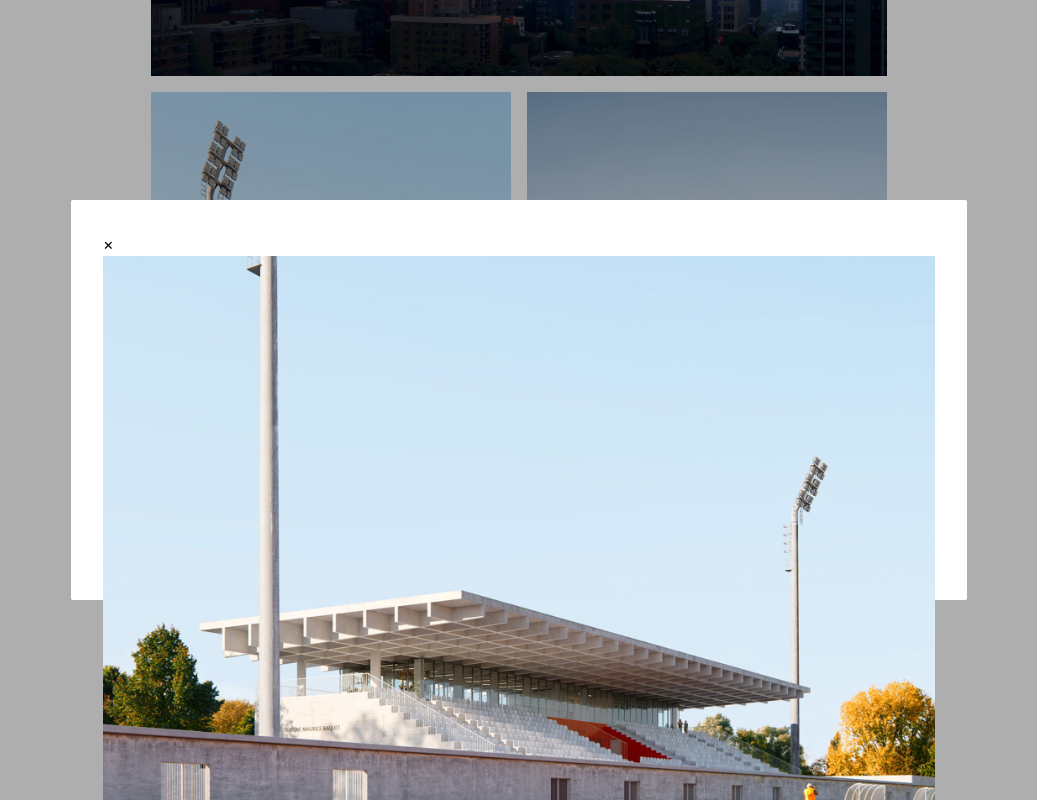
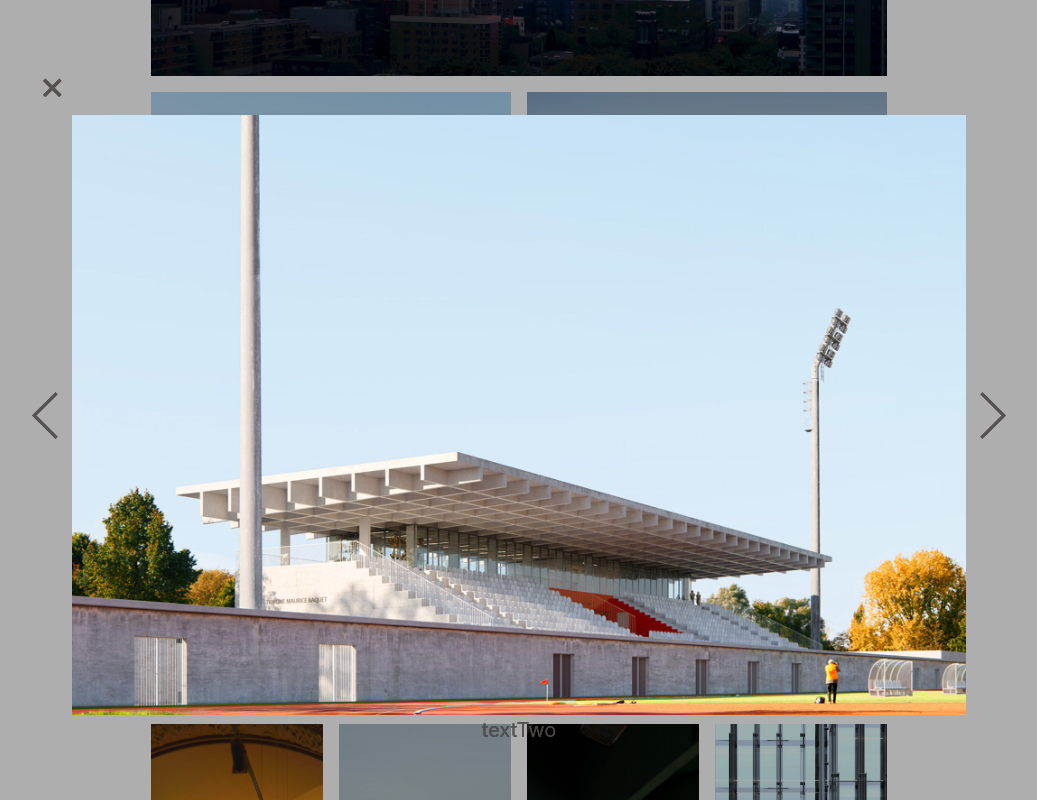
Before and after one commit to Noyan1997/architecture, a Next.js app: page / in a window 1280 px wide. Both pictures are taken after a click on the picture 452 px from the left and 1116 px from the top of the page. Shown: the part 716-1516 px from the top of the page, without its empty margins (121-1158 px from the left). Built offline with nearby package versions, Linux system fonts and the light colour scheme.

Commit message:
complete modal style

```diff
--- a/components/ImagesLayout/imagesLayout.scss
+++ b/components/ImagesLayout/imagesLayout.scss
@@ -15,6 +15,8 @@
     span {
       height: 100% !important;
       width: 100% !important;
+      font-size: 40px;
+      color: #5a555533;
     }
   }
   img {
@@ -52,6 +54,39 @@
     grid-column: span 1;
     grid-row: span 2;
   }
+  .slider_contents {
+    display: flex;
+    flex-direction: row;
+    .arrow_wrapper {
+      display: flex;
+      align-items: center;
+      cursor: pointer;
+    }
+    .arrow {
+      border: solid #5a555533;
+      border-width: 0 3px 3px 0;
+      display: inline-block;
+      padding: 15px;
+    }
+
+    .right {
+      transform: rotate(-45deg);
+      -webkit-transform: rotate(-45deg);
+    }
+
+    .left {
+      transform: rotate(135deg);
+      -webkit-transform: rotate(135deg);
+    }
+  }
+  .image_name_container {
+    width: 100%;
+    display: flex;
+    span {
+      text-align: center;
+      font-size: 20px !important;
+    }
+  }
 }
 @media screen and (max-width: 1024px) {
   .image_gride_container {
--- a/components/ImagesLayout/index.tsx
+++ b/components/ImagesLayout/index.tsx
@@ -6,12 +6,12 @@ import Modal from '../Modal/modal'
 const ImageLayout: NextPage = () => {
   const [isOpen, setIsOpen] = useState<boolean>(false)
   const [selectedId, setSelectedId] = useState<string>('')
-  // const [imageSrc, setImageSrc] = useState('')
   const findImageBySelectedId = useCallback(
     (_selectedId: string) =>
       data.flatMap((_row) =>
         _row.images.filter((_imagesArray) => _imagesArray.id === _selectedId)
       ),
+
     []
   )
 
@@ -48,11 +48,19 @@ const ImageLayout: NextPage = () => {
 
     return (
       <Modal open={isOpen} onClose={() => setIsOpen(false)}>
-        <div>
+        <div className="slider_contents">
+          <div className="arrow_wrapper" onClick={showPrevious}>
+            <i className="arrow left"></i>
+          </div>
+
           <Image src={_currentImage?.[0]?.image} height="600px" width="600px" />
+          <div className="arrow_wrapper" onClick={showNext}>
+            <i className="arrow right"></i>
+          </div>
         </div>
-        <button onClick={showNext}>Next</button>
-        <button onClick={showPrevious}>Previous</button>
+        <div className="image_name_container">
+          <span>{_currentImage?.[0]?.name}</span>
+        </div>
       </Modal>
     )
   }, [isOpen, showNext, selectedId, findImageBySelectedId])
--- a/components/Modal/modal.scss
+++ b/components/Modal/modal.scss
@@ -19,12 +19,12 @@
 
     .modal {
       z-index: 100;
-      background: white;
+      // background: white;
       position: relative;
       margin: 1.75rem auto;
       border-radius: 3px;
-      width: 70%;
-      height: 50%;
+      width: 80%;
+      // height: 50%;
       padding: 2rem;
       .close_btn_area {
         width: 13px;
--- a/components/imageSlider/ImageSlider.tsx
+++ /dev/null
@@ -1,36 +0,0 @@
-import { NextPage } from 'next'
-import { data } from '../../images/images'
-import { ISlider } from '../../interface/global'
-
-const ImageSlider: NextPage<ISlider> = ({
-  id,
-  image,
-  name,
-  title,
-  quote,
-  personIndex,
-  index,
-}) => {
-  let position = 'nextSlide'
-  if (personIndex === index) {
-    position = 'activeSlide'
-  }
-  if (
-    personIndex === index - 1 ||
-    (index === 0 && personIndex === data.length - 1)
-  ) {
-    position = 'lastSlide'
-  }
-
-  return (
-    <div>
-      <img src={image} alt={name} className="person-img" />
-      <h4>{name}</h4>
-      <p className="title">{title}</p>
-      <p className="text">{quote}</p>
-      {/* <FaQuoteRight className="icon" /> */}
-    </div>
-  )
-}
-
-export default ImageSlider
--- a/images/images.js
+++ b/images/images.js
@@ -6,17 +6,18 @@ export const data = [
       {
         id: 'aaa-1',
         image: '/images/test.jpg',
+        name: 'textOne',
       },
     ],
   },
   {
     className: 'row-2',
     id: 'slide-2',
-
     images: [
       {
         id: 'aaa-2',
         image: '/images/test5.jpg',
+        name: 'textTwo',
       },
     ],
   },
@@ -28,6 +29,7 @@ export const data = [
       {
         id: 'aaa-3',
         image: '/images/test.jpg',
+        name: 'textThree',
       },
     ],
   },
@@ -40,6 +42,7 @@ export const data = [
       {
         id: 'aaa-4',
         image: '/images/test9.jpg',
+        name: 'textfour',
       },
     ],
   },
@@ -51,6 +54,7 @@ export const data = [
       {
         id: 'aaa-5',
         image: '/images/test8.jpg',
+        name: 'textfive',
       },
     ],
   },
@@ -62,6 +66,7 @@ export const data = [
       {
         id: 'aaa-6',
         image: '/images/test7.jpg',
+        name: 'textsix',
       },
     ],
   },
@@ -74,6 +79,7 @@ export const data = [
       {
         id: 'aaa-7',
         image: '/images/test11.jpg',
+        name: 'textseven',
       },
     ],
   },
@@ -86,6 +92,7 @@ export const data = [
       {
         id: 'aaa-8',
         image: '/images/test4.jpg',
+        name: 'texteight',
       },
     ],
   },
@@ -98,6 +105,7 @@ export const data = [
       {
         id: 'aaa-9',
         image: '/images/test3.jpg',
+        name: 'textnine',
       },
     ],
   },
@@ -110,6 +118,7 @@ export const data = [
       {
         id: '1aaa-0',
         image: '/images/test2.jpg',
+        name: 'textten',
       },
     ],
   },
@@ -122,6 +131,7 @@ export const data = [
       {
         id: '1aaa-1',
         image: '/images/test10.jpg',
+        name: 'texteleven',
       },
     ],
   },
@@ -133,6 +143,7 @@ export const data = [
       {
         id: 'aaa-12',
         image: '/images/test3.jpg',
+        name: 'texttwelve',
       },
     ],
   },
--- a/package.json
+++ b/package.json
@@ -11,6 +11,9 @@
     "compile": "formatjs compile"
   },
   "dependencies": {
+    "@fortawesome/fontawesome-svg-core": "^6.2.0",
+    "@fortawesome/free-solid-svg-icons": "^6.2.0",
+    "@fortawesome/react-fontawesome": "^0.2.0",
     "next": "12.2.5",
     "next-intl": "^2.7.5",
     "react": "18.2.0",
```
Also changed, not shown: components/imageSlider/imageSlider.scss (deleted), 2 other files (tests, documents, lock files or other folders).
